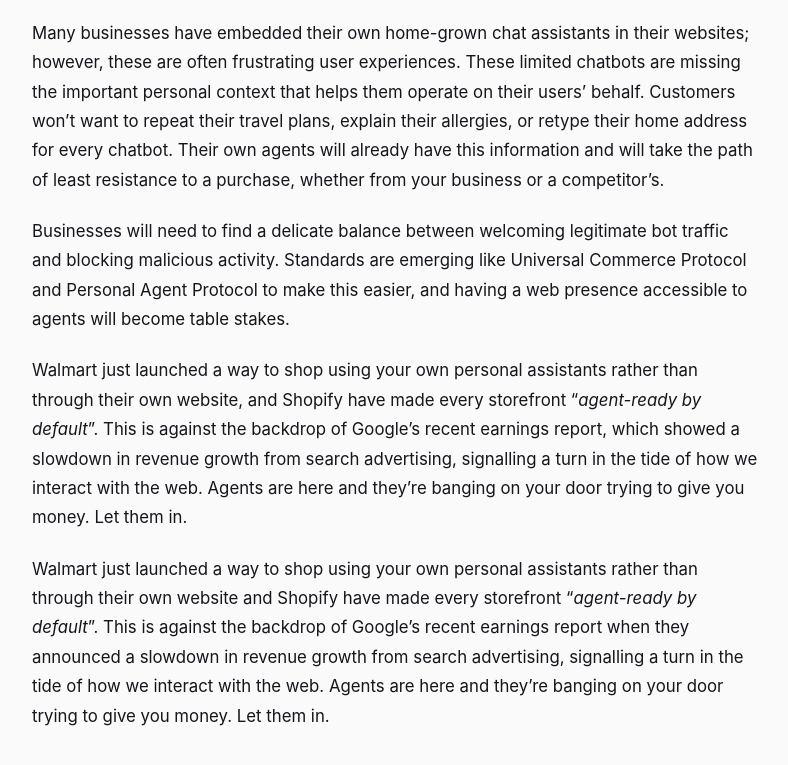
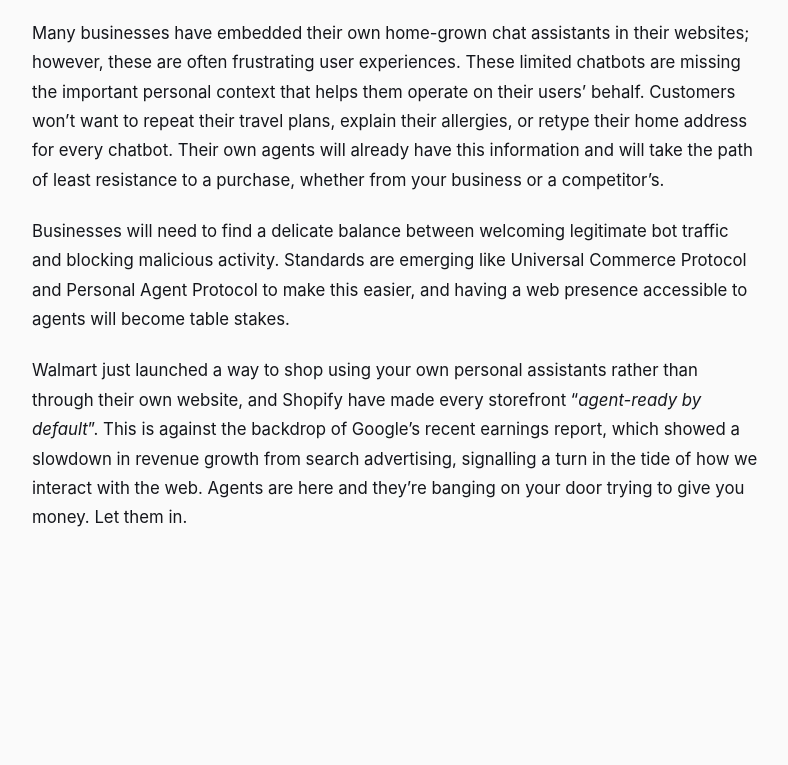
Before and after one commit to KillianCar/killiancar.github.io, an Astro site: page /i-am-done-using-your-ui in a window 1280 px wide. Shown: the part 900-1665 px from the top of the page, without its empty margins (244-1032 px from the left). After the commit the page ends 1503 px from the top, so only its background shows below. Built offline with nearby package versions, Linux system fonts and the light colour scheme; Astro itself is replaced by a stand-in of ours.

Commit message:
Update i-am-done-using-your-ui.md

```diff
--- a/src/content/blog/i-am-done-using-your-ui.md
+++ b/src/content/blog/i-am-done-using-your-ui.md
@@ -19,5 +19,3 @@
 Businesses will need to find a delicate balance between welcoming legitimate bot traffic and blocking malicious activity. Standards are emerging like Universal Commerce Protocol and Personal Agent Protocol to make this easier, and having a web presence accessible to agents will become table stakes.
 
 Walmart just launched a way to shop using your own personal assistants rather than through their own website, and Shopify have made every storefront “*agent-ready by default*”. This is against the backdrop of Google's recent earnings report, which showed a slowdown in revenue growth from search advertising, signalling a turn in the tide of how we interact with the web. Agents are here and they're banging on your door trying to give you money. Let them in.
-
-Walmart just launched a way to shop using your own personal assistants rather than through their own website and Shopify have made every storefront “*agent-ready by default*”. This is against the backdrop of Google's recent earnings report when they announced a slowdown in revenue growth from search advertising, signalling a turn in the tide of how we interact with the web. Agents are here and they're banging on your door trying to give you money. Let them in.
```
